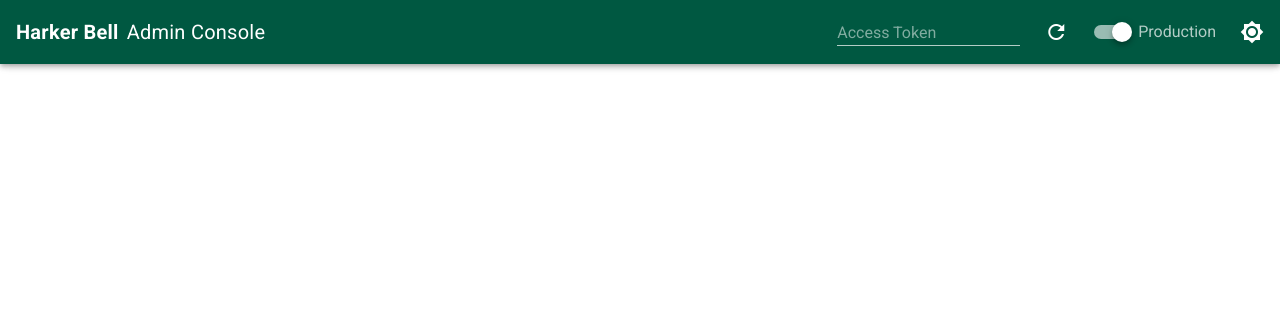
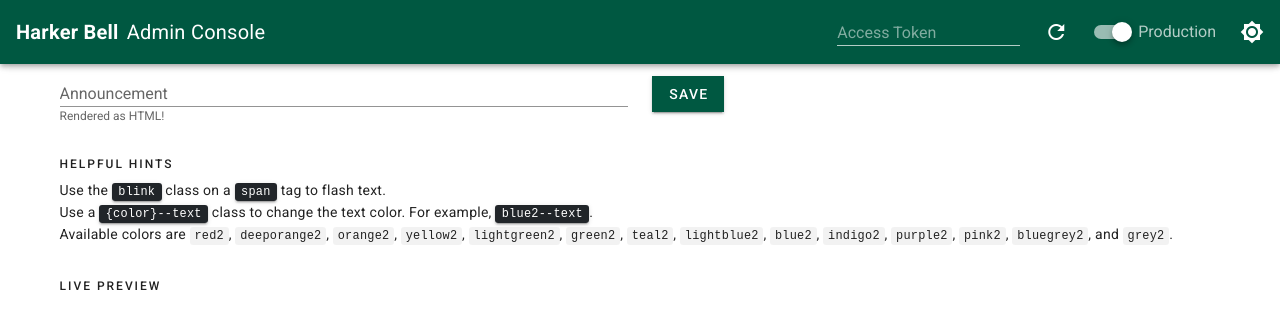
Before and after one commit to HarkerDev/harker-bell-admin, a Vue app: page /editAnnouncement in a window 1280 px wide. Shown: the top 328 px of the page. Built offline with nearby package versions, Linux system fonts and the light colour scheme.

Commit message:
Add announcement page

```diff
--- a/src/router.js
+++ b/src/router.js
@@ -21,6 +21,11 @@ const routes = [
     component: () => import(/* webpackChunkName: "editmessage" */ "./views/EditMessage.vue")
   },
   {
+    path: "/editAnnouncement",
+    name: "editAnnouncement",
+    component: () => import(/* webpackChunkName: "editAnnouncement" */ "./views/EditAnnouncement.vue")
+  },
+  {
     path: "/edit",
     name: "edit",
     component: () => import(/* webpackChunkName: "editschedule" */ "./views/EditSchedule.vue")
--- /dev/null
+++ b/src/views/EditAnnouncement.vue
@@ -0,0 +1,102 @@
+<template>
+  <v-container>
+    <v-row>
+      <v-col cols="12" sm="8" md="7" lg="6" xl="4">
+        <v-text-field v-model="message" dense hint="Rendered as HTML!" persistent-hint label="Announcement"></v-text-field>
+      </v-col>
+      <v-col cols="auto">
+        <v-btn color="primary" :loading="loading" tile @click="saveAnnouncement">Save</v-btn>
+      </v-col>
+    </v-row>
+    <v-row>
+      <v-col class="body-2">
+        <div class="overline font-weight-medium">Helpful Hints</div>
+        <div>Use the <kbd>blink</kbd> class on a <kbd>span</kbd> tag to flash text.</div>
+        <div>Use a <kbd>{color}--text</kbd> class to change the text color. For example, <kbd>blue2--text</kbd>.</div>
+        <div>Available colors are <code class="elevation-0">red2</code>, <code class="elevation-0">deeporange2</code>, <code class="elevation-0">orange2</code>, <code class="elevation-0">yellow2</code>, <code class="elevation-0">lightgreen2</code>, <code class="elevation-0">green2</code>, <code class="elevation-0">teal2</code>, <code class="elevation-0">lightblue2</code>, <code class="elevation-0">blue2</code>, <code class="elevation-0">indigo2</code>, <code class="elevation-0">purple2</code>, <code class="elevation-0">pink2</code>, <code class="elevation-0">bluegrey2</code>, and <code class="elevation-0">grey2</code>.</div>
+      </v-col>
+    </v-row>
+    <v-row>
+      <v-col>
+        <div class="overline font-weight-medium">Live Preview</div>
+        <div v-html="message"></div>
+      </v-col>
+    </v-row>
+    <v-snackbar v-model="snackbars.success" color="success" bottom left :timeout="5000">Successfully updated for {{onlineUsers}} online users.</v-snackbar>
+    <v-snackbar v-model="snackbars.error" color="error" bottom left :timeout="5000">An error occurred. Check your access token.</v-snackbar>
+  </v-container>
+</template>
+
+<script>
+export default {
+  props: {
+    accessToken: {
+      type: String,
+      required: true
+    },
+    baseUrl: {
+      type: String,
+      required: true
+    },
+  },
+  data() {
+    return {
+      message: "",
+      loading: false,
+      snackbars: {
+        error: false,
+        success: false,
+      },
+      onlineUsers: 0,
+    };
+  },
+  watch: {
+    accessToken() {
+      this.fetchAnnouncement();
+    },
+    async "snackbars.success"(open) {
+      if (open) {
+        const response = await fetch(this.baseUrl+"/api/clients", {
+          method: "GET",
+        });
+        this.onlineUsers = await response.text();
+      }
+    },
+  },
+  methods: {
+    async fetchAnnouncement() {
+      const response = await fetch(this.baseUrl+"/admin/getAnnouncement", {
+        method: "POST",
+        headers: {"Content-Type": "application/json"},
+        body: JSON.stringify({
+          access_token: this.accessToken
+        }),
+      });
+      if (response.ok) this.message = await response.text();
+    },
+    async saveAnnouncement() {
+      this.loading = true;
+      const response = await fetch(this.baseUrl+"/admin/editAnnouncement", {
+        method: "POST",
+        headers: {"Content-Type": "application/json"},
+        body: JSON.stringify({
+          access_token: this.accessToken,
+          message: this.message,
+        }),
+      });
+      if (response.ok) this.snackbars.success = true;
+      else this.snackbars.error = true;
+      this.loading = false;
+    },
+  }
+};
+</script>
+
+<style>
+.blink {
+  animation: blink 1.25s step-start infinite;
+}
+@keyframes blink {
+  50% {opacity: 0;}
+}
+</style>
```
Also changed, not shown: 1 other file (tests, documents, lock files or other folders).
